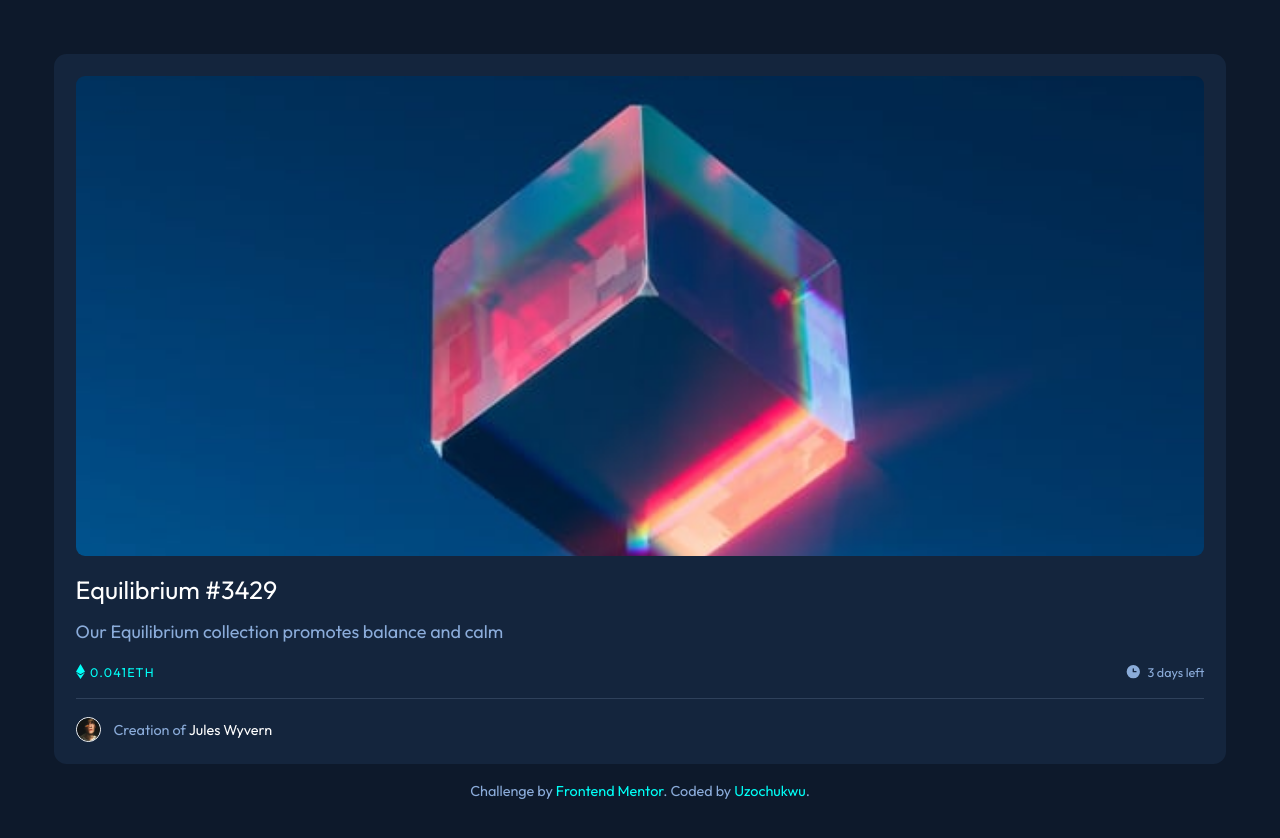
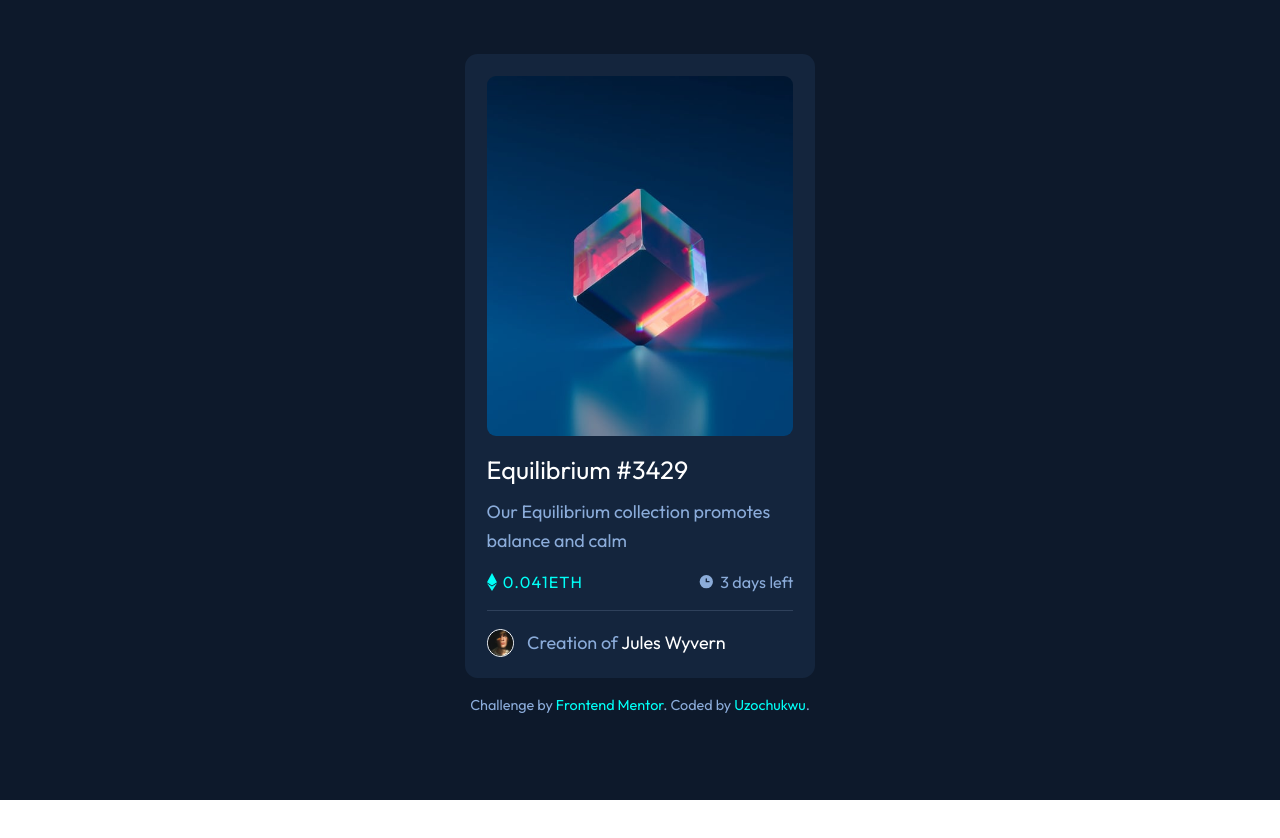
Before and after one commit to uzoway/nft-preview-card, a plain HTML site: page index.html in a window 1280 px wide. After the commit the page ends 800 px from the top, so only its background shows below. Drawn offline with Linux system fonts and the light colour scheme.

Commit message:
Add: Tablets and Desktop styling to style.scss

```diff
--- a/styles/style.scss
+++ b/styles/style.scss
@@ -199,3 +199,47 @@
     }
 
 }
+
+// Media query for screen size 700px
+@media (min-width: 700px){
+    .component{
+        max-width: 350px;
+        margin: 0 auto;
+    }
+}
+
+// Media query for screen size 1440px
+@media (min-width: 1000px){
+    .component__imgblock{
+        height: 45vh;
+    }
+
+    .component__details--price{
+        font-size: .9rem;
+
+        img{
+            width: .6rem;
+        }
+    }
+
+    .component__details--time{
+        font-size: .9rem;
+
+        img{
+            margin-right: .3rem;
+        }
+    }
+
+    .component__footer--avatar{
+        width: 1.55rem;
+        height: 1.55rem;
+    }
+
+    .component__footer--name{
+        font-size: 1rem;
+
+        a{
+            font-size: 1rem;
+        }
+    }
+}
```
Also changed, not shown: styles/style.css, 1 other file.
